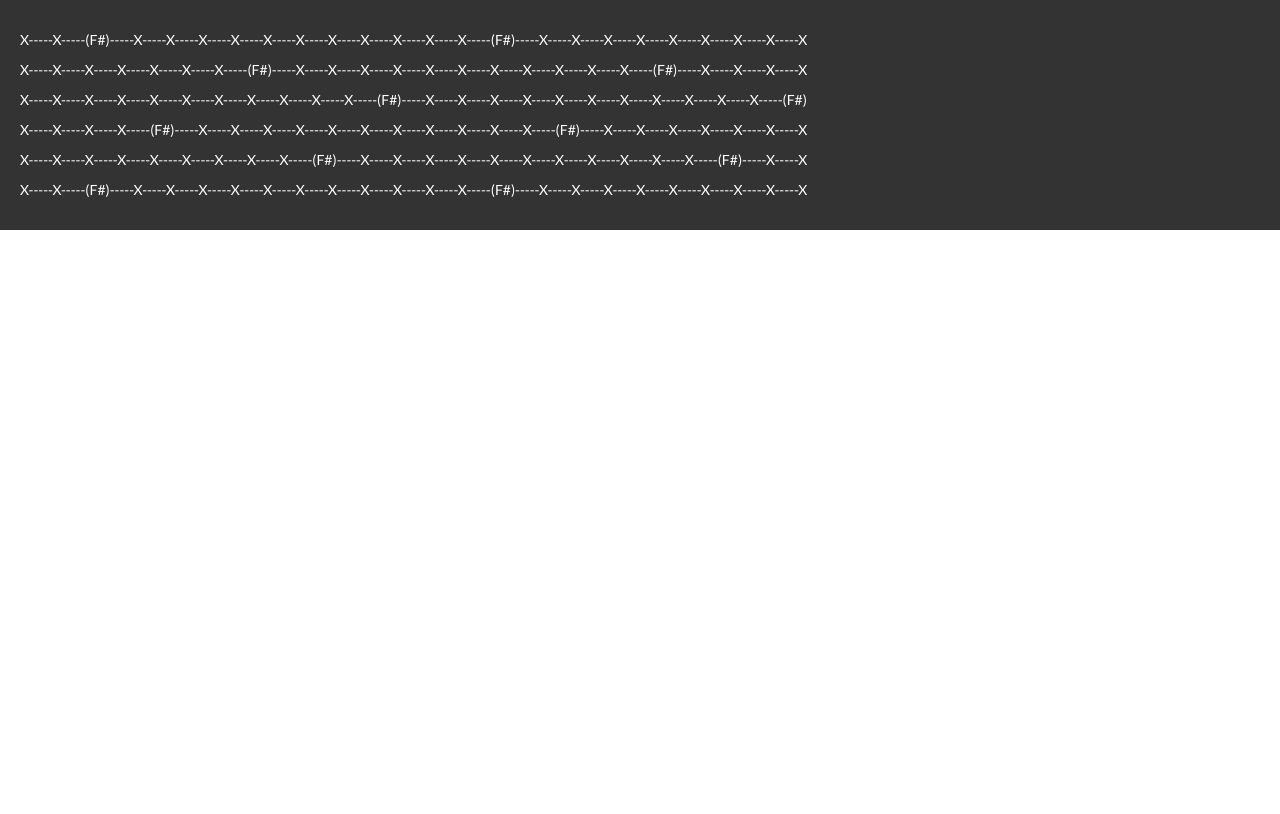
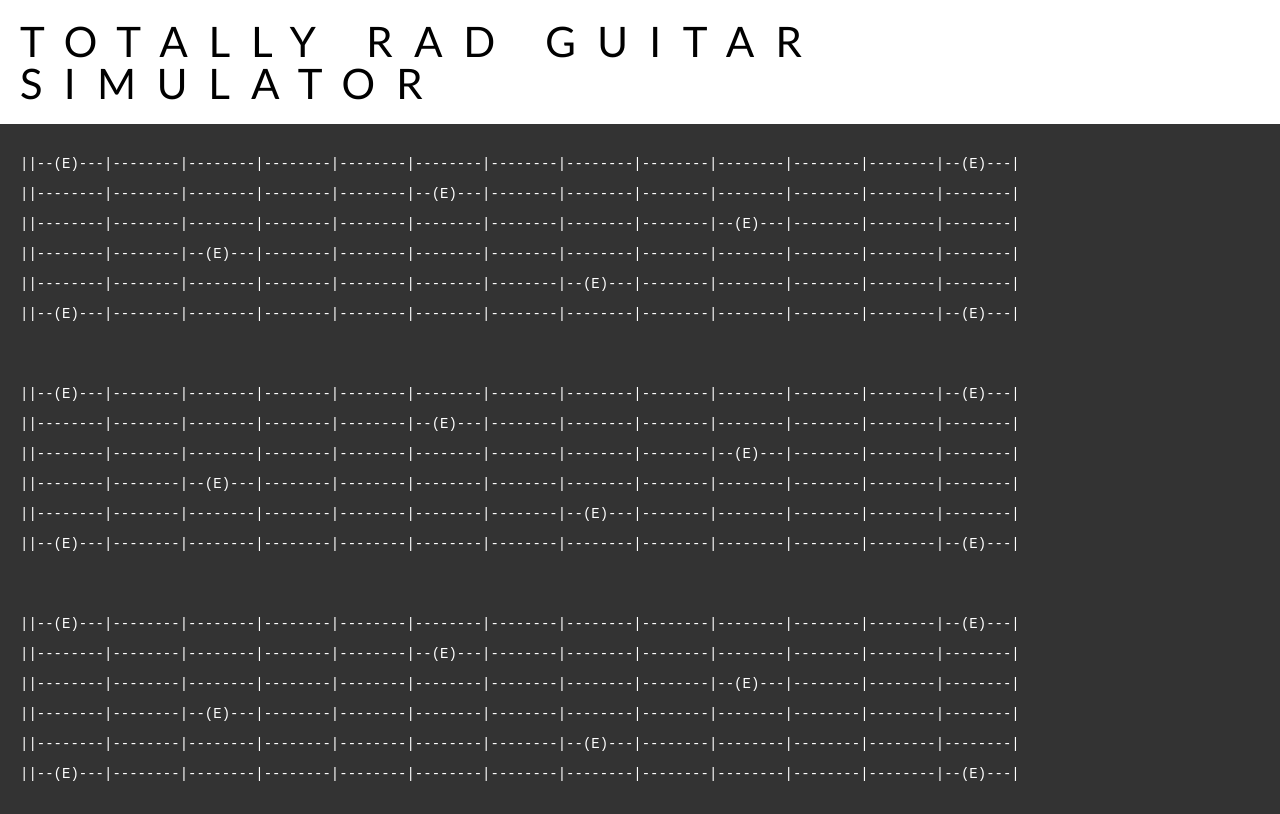
Before and after one commit to TMarche/guitar, a React (Create React App) app: page / in a window 1280 px wide. Built offline with nearby package versions, Linux system fonts and the light colour scheme.

Commit message:
Add more styling

```diff
--- a/src/components/App.js
+++ b/src/components/App.js
@@ -1,10 +1,28 @@
 import React from "react";
 import Guitar from "./Guitar"
+import styled from "styled-components"
 
-const App = () => {
+const App = ({className}) => {
     return (
-        <Guitar />
+        <div className={className}>
+            <GuitarHeader>
+                TOTALLY RAD GUITAR SIMULATOR
+            </GuitarHeader>
+            <Guitar />
+            <Guitar />
+            <Guitar />
+        </div>
     )
 }
 
-export default App;
+const GuitarHeader = styled.div`
+    font-size: 3em;
+    font-weight: lighter;
+    background-color: white;
+    color: black;
+    line-height: 1em;
+    padding: 20px;
+    letter-spacing: .5em;
+`
+
+export default styled(App)``
--- a/src/components/Guitar.js
+++ b/src/components/Guitar.js
@@ -7,17 +7,24 @@ const Guitar = ({className, children}) => {
     return (
         <div className={className}>
             {/* use reverse() -- bottom should be the bass strings */}
-            {strings.reverse().map( (x, i) => <GuitarString tuning={x} key={i}/> )}
+            <StringContainer>
+                {strings.reverse().map( (x, i) => <GuitarString tuning={x} key={i}/> )}
+            </StringContainer>
         </div>
     )
 }
 
 
-const StyledGuitar = styled(Guitar)`
+const StringContainer = styled.div`
     padding: 20px;
     background-color: #333;
     color: white;
     border: none;
+
+`
+
+
+const StyledGuitar = styled(Guitar)`
 `
 
 export default StyledGuitar
--- a/src/components/GuitarString.js
+++ b/src/components/GuitarString.js
@@ -3,28 +3,53 @@ import * as React from "react"
 import styled from "styled-components"
 import CircularList from "../structures/CircularList"
 
+/*
+  NOTE: Consider using svg.js or snap in order to generate:
+    - Chord Diagrams
+    - Individual notes
+    - Combinations of notes
+    - Basicall anything that needs to be displayed performantly
+  NOTE: Consider using anime.js for animations
+  NOTE: Consider
+  Look at Fretty.app for inspiration/other things that could be added to make app more feature-complete
+
+*/
+
 const NOTE_CIRCLE = new CircularList("E F F# G G# A A# B C C# D D#".split(" "))
 
 class GuitarString extends React.Component {
-    static defaultProps = {length: 24}
+    static defaultProps = {length: 13}
+    state = {notes: []}
+
+    componentDidMount() {
+        this.setState({notes: this.getNotes()})
+    }
 
     render() {
         return (
-            <div className={this.props.className}>{this.buildString()}</div>
+            <div className={this.props.className}>{this.presentAsString()}</div>
         )
     }
 
-    buildString = () => {
+    presentAsString = () => {
+        // Create string, taking into account the amount of space each item takes
+        return "||--" + this.state.notes.map( x => x === "E" ? `(${x})` : "-")
+                    .map( x => x + "-".repeat(6 - x.length))
+                    .join("|--") + "|"
+    }
+
+    getNotes = () => {
         const rootIndex = NOTE_CIRCLE.indexOf(this.props.tuning)
         let notes = []
         for (let i = 0; i < this.props.length; i++) {
             notes.push(NOTE_CIRCLE.get(rootIndex + i))
         }
-        notes = notes.map( x => x === "F#" ? `(${x})` : "X")
-        return notes.join("-----")
+        return notes;
+
     }
 }
 
 export default styled(GuitarString)`
     margin: 10px 0;
+    font-family: monospace;
 `;
```
